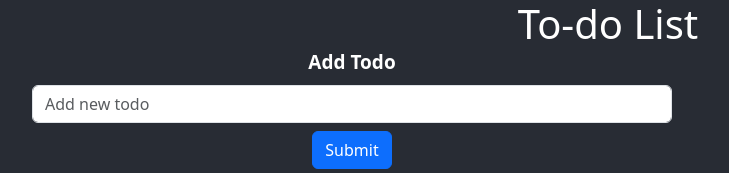
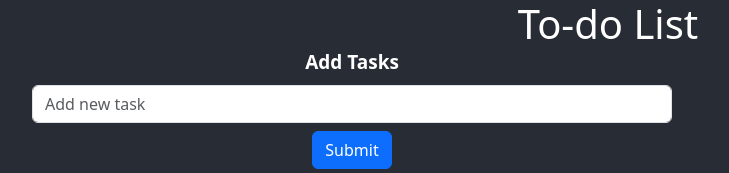
Before and after one commit to shuhsuan/to-do-list, a React (Create React App) app: page / in a window 1280 px wide. Shown: the top 173 px of the page, without its empty margins (32-761 px from the left). Built offline with nearby package versions, Linux system fonts and the light colour scheme.

Commit message:
testing env file

```diff
--- a/src/App.js
+++ b/src/App.js
@@ -30,8 +30,8 @@ function FormTodo({addTodo}){
   return(
     <Form onSubmit={handleSubmit}>
       <Form.Group>
-        <Form.Label><b>Add Todo</b></Form.Label>
-        <Form.Control type="text" className="input" value={value} onChange={e => setValue(e.target.value)} placeholder="Add new todo" />
+        <Form.Label><b>Add Tasks</b></Form.Label>
+        <Form.Control type="text" className="input" value={value} onChange={e => setValue(e.target.value)} placeholder="Add new task" />
       </Form.Group>
       <Button variant="primary mb-3 mt-2" type="submit">
         Submit
```
Also changed, not shown: 1 other file (tests, documents, lock files or other folders).
